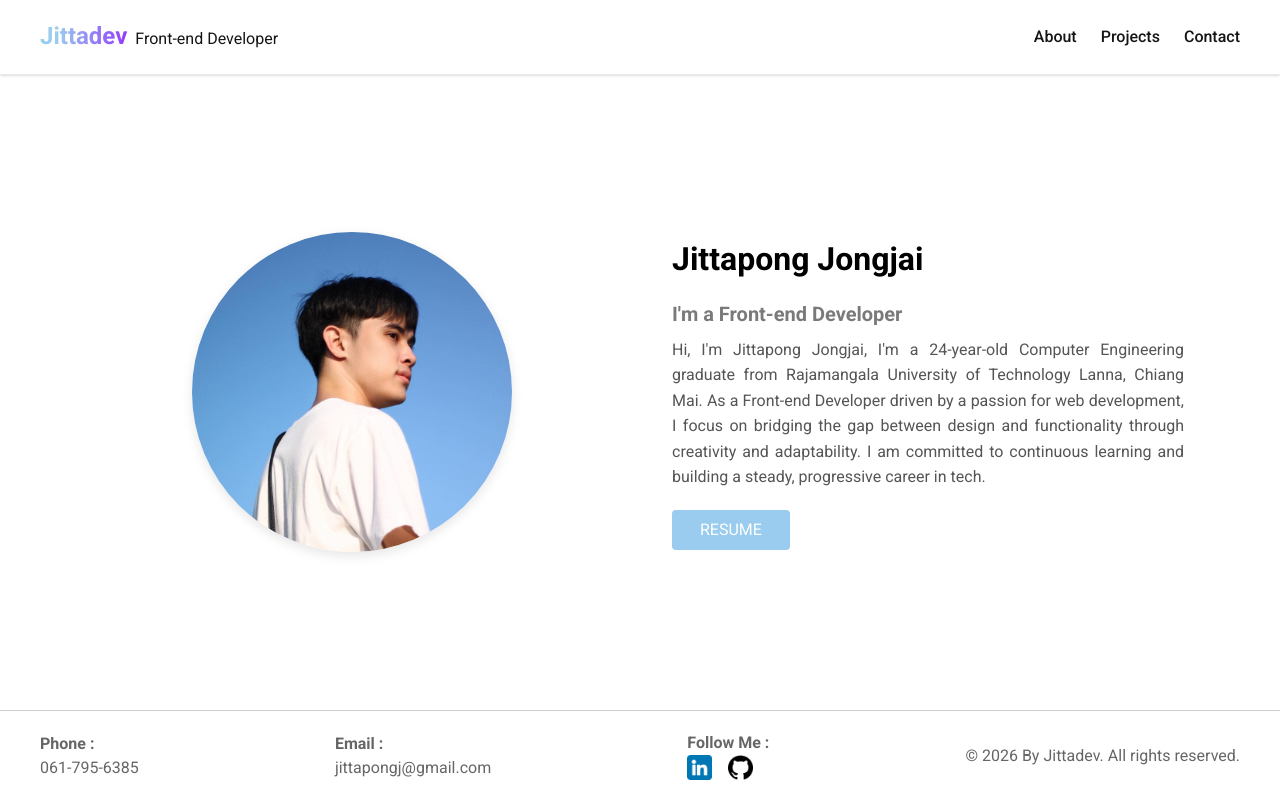
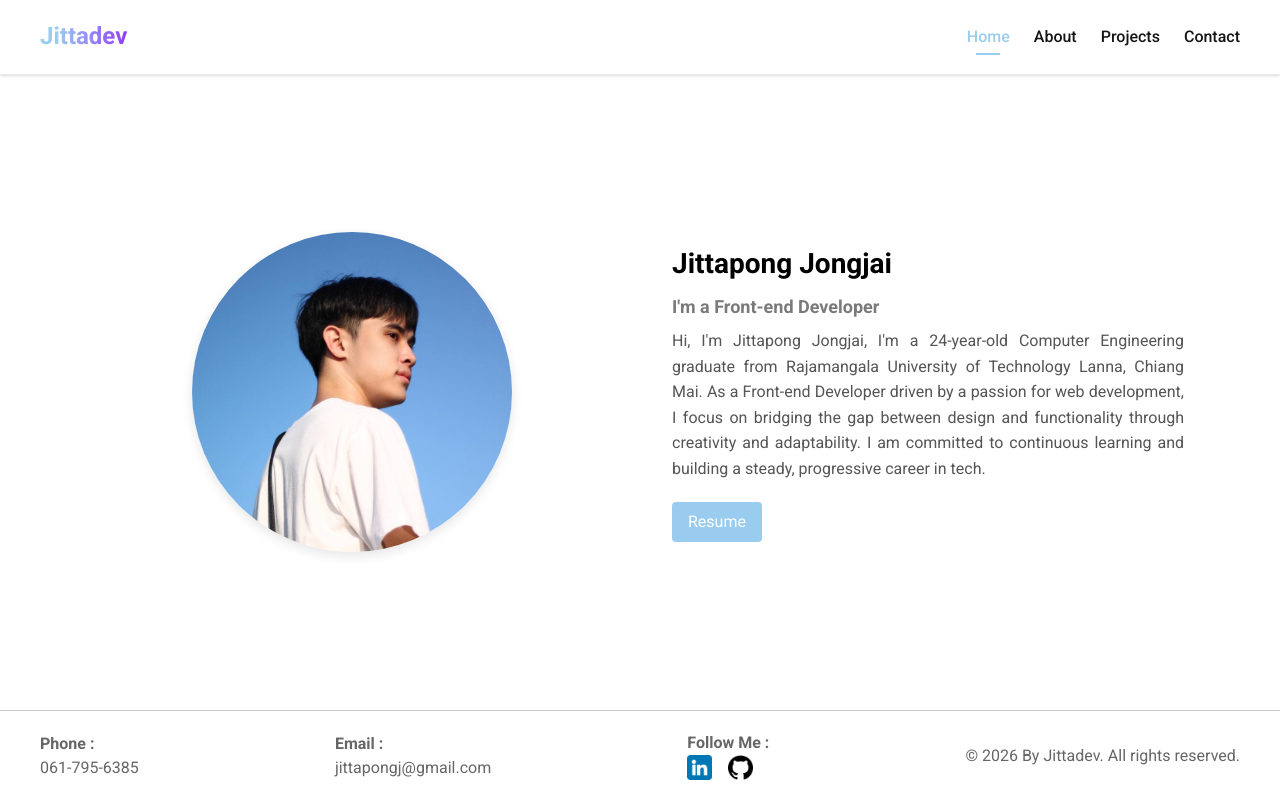
Before and after one commit to Jittapongj/Portfolio, a React (Vite) app: page / in a window 1280 px wide. Built offline with nearby package versions, Linux system fonts and the light colour scheme.

Commit message:
update: style navbar menu

```diff
--- a/src/components/Nav.jsx
+++ b/src/components/Nav.jsx
@@ -3,6 +3,7 @@ function Nav({ setActivePage, activePage }) {
 
   // สร้าง Array ของเมนู
   const menuItems = [
+    { name: 'Home', value: 'home' },
     { name: 'About', value: 'about' },
     { name: 'Projects', value: 'projects' },
     { name: 'Contact', value: 'contact' }
@@ -14,7 +15,6 @@ function Nav({ setActivePage, activePage }) {
             <button onClick={() => setActivePage('home')} className="name font-bold text-xl cursor-pointer">
               Jittadev
             </button>
-            <p className="ms-2 mb-0 text-sm">Front-end Developer</p>
         </div>
         <div className='menu flex'>
             <ul className="mb-0 flex items-center list-none gap-6">
@@ -22,7 +22,7 @@ function Nav({ setActivePage, activePage }) {
                 <li key={item.value}>
                   <span
                     onClick={() => setActivePage(item.value)}
-                    className={`nav-link ${activePage === item.value ? 'active' : ''}`}
+                    className={`nav-link relative flex justify-center ${activePage === item.value ? 'active' : ''}`}
                   >
                     {item.name}
                   </span>
--- a/src/pages/home.jsx
+++ b/src/pages/home.jsx
@@ -9,7 +9,7 @@ function Home({ setActivePage }) {
                 <img src={profileImg} alt="Profile" className="profile-image" />
             </div>
             <div className="content-info">
-                <h1 className='flex justify-center sm:justify-start mb-4'>Jittapong Jongjai</h1>
+                <h1 className='flex justify-center sm:justify-start mb-2'>Jittapong Jongjai</h1>
                 <h3 className='flex justify-center sm:justify-start'>I'm a Front-end Developer</h3>
                 <p> Hi, I'm Jittapong Jongjai, I'm a 24-year-old Computer Engineering graduate from Rajamangala University of Technology Lanna, Chiang Mai.
                     As a Front-end Developer driven by a passion for web development, I focus on bridging the gap between design and functionality
--- a/src/styles/home.scss
+++ b/src/styles/home.scss
@@ -22,7 +22,7 @@
 
         h3 {
             color: $text-grey;
-            font-size: 1.25rem;
+            font-size: 1.125rem;
             font-weight: 600;
             margin-bottom: 0.5rem;
         }
@@ -50,11 +50,11 @@
         .content-info {
             margin: 0 2rem;
             h1 {
-                font-size: 2rem;
+                font-size: 1.75rem;
             }
 
             h3 {
-                font-size: 1.25rem;
+                font-size: 1.125rem;
             }
 
             p {
--- a/src/styles/nav.scss
+++ b/src/styles/nav.scss
@@ -16,11 +16,6 @@
             -webkit-text-fill-color: transparent;
             background-clip: text;
         }
-
-        p {
-            font-size: 1rem;
-            color: $FontColor;
-        }
     }
 
     .menu {
@@ -31,12 +26,28 @@
             transition: color 0.3s ease;
             cursor: pointer;
 
+            &:after {
+                content: '';
+                position: absolute;
+                top: 1.75rem;
+                display: block;
+                width: 1.5rem;
+                height: 2px;
+                background-color: transparent;
+                margin: 0 auto;
+                transition: background-color 0.3s ease;
+            }
+
             &:hover {
                 color: $PrimaryColor;
             }
 
             &.active {
                 color: $PrimaryColor;
+
+                &:after {
+                    background-color: $PrimaryColor;
+                }
             }
         }
     }
--- a/src/styles/ui/button.scss
+++ b/src/styles/ui/button.scss
@@ -1,6 +1,6 @@
 .btn {
     display: inline-block;
-    padding: 0.5rem 1.75rem;
+    padding: 0.5rem 1rem;
     background-color: $PrimaryColor;
     color: $text-white;
     border: none;
@@ -10,7 +10,6 @@
 
     &-primary {
         background-color: $PrimaryColor;
-        text-transform: uppercase;
         border: none;
         color: $text-white;
 
```
